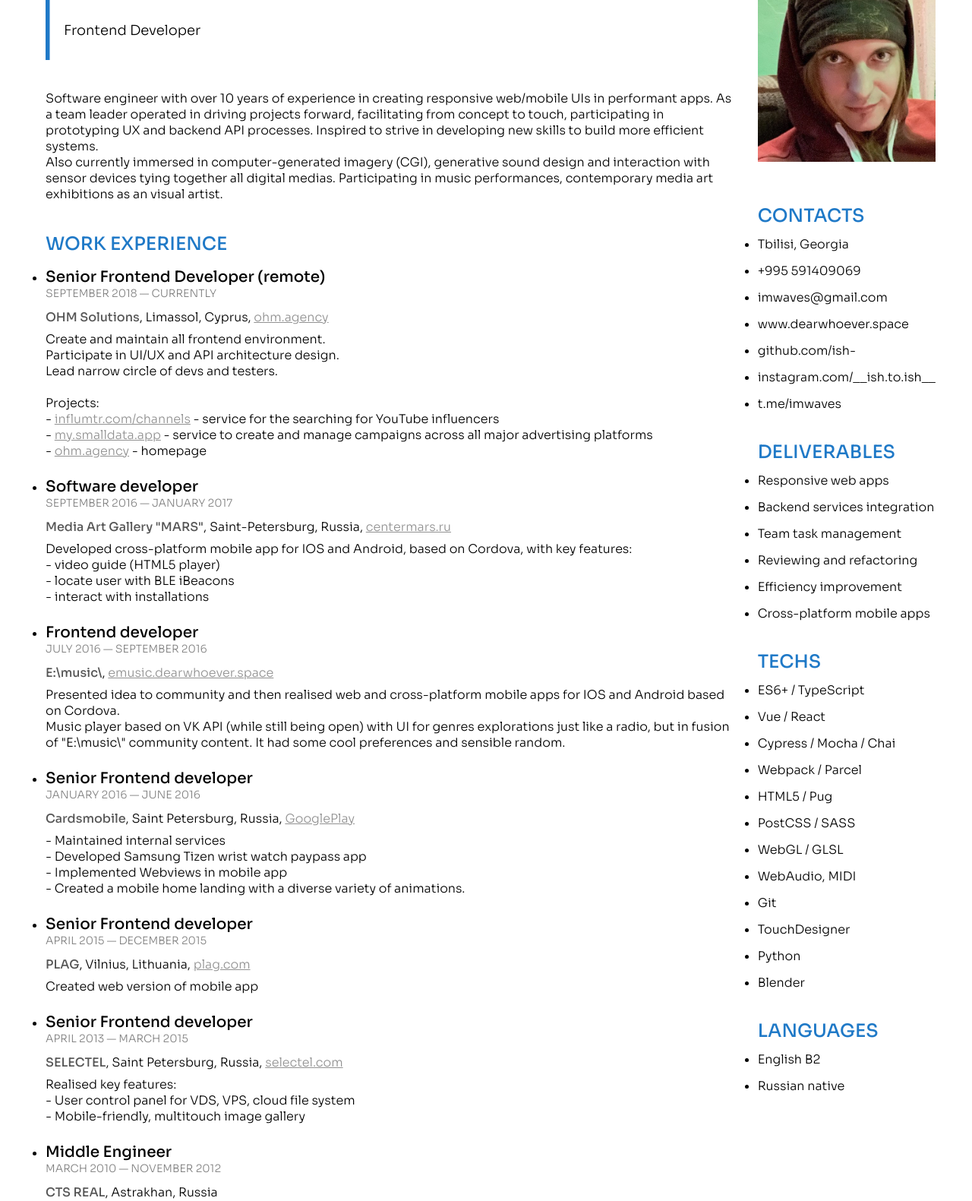
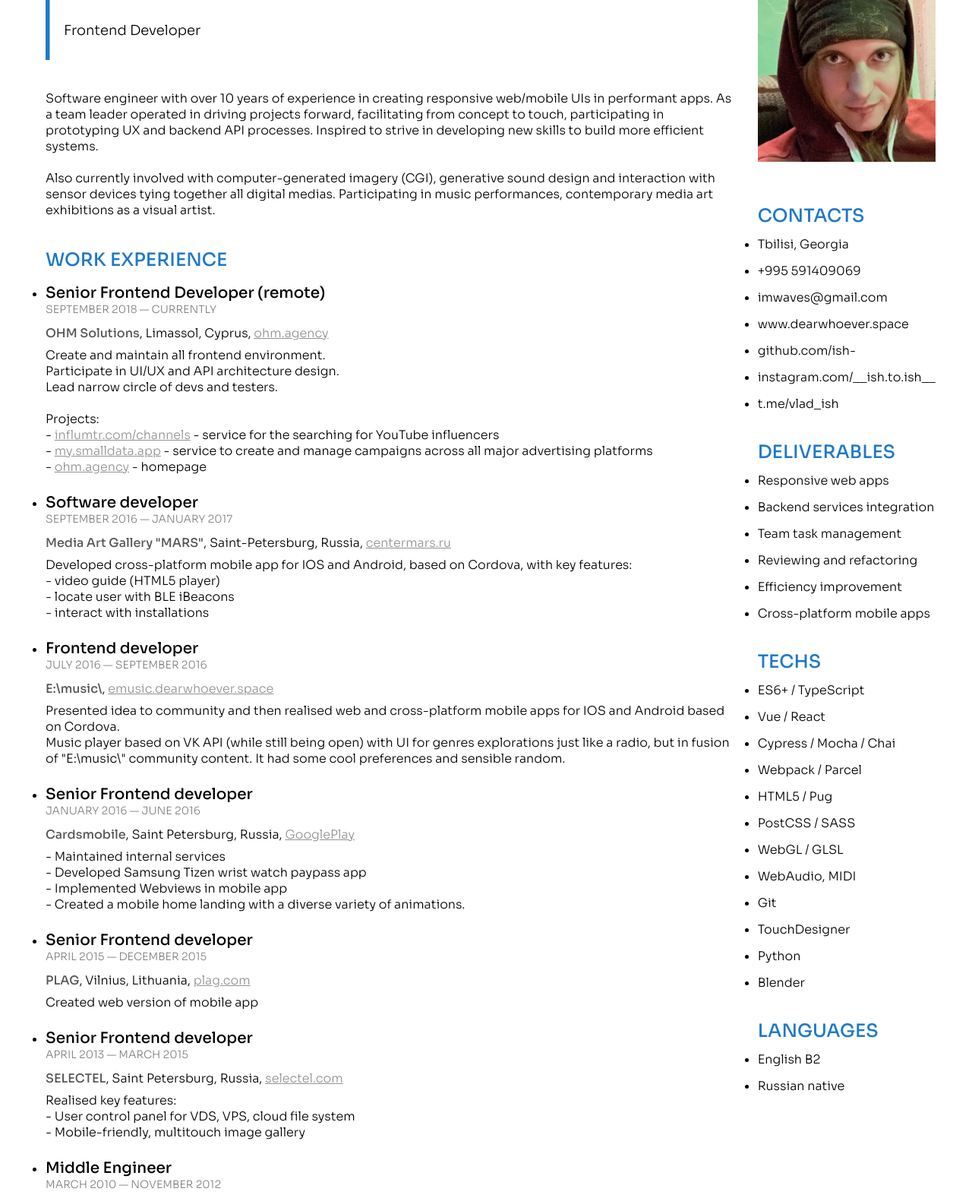
Before and after one commit to imwaves/cv, a website built with Parcel: page src/index.html in a window 1280 px wide. Shown: the part 119-1700 px from the top of the page at 76% size. Built offline with nearby package versions, Linux system fonts and the light colour scheme.

Commit message:
fix links

```diff
--- a/src/index.html
+++ b/src/index.html
@@ -15,7 +15,7 @@
       <div class="Header__title">Frontend Developer</div>
     </header>
 
-    <div class="About">Software engineer with over 10 years of experience in creating responsive web/mobile UIs in performant apps. As a team leader operated in driving projects forward, facilitating from concept to touch, participating in prototyping UX and backend API processes. Inspired to strive in developing new skills to build more efficient systems.<br>Also currently immersed in computer-generated imagery (CGI), generative sound design and interaction with sensor devices tying together all digital medias. Participating in music performances, contemporary media art exhibitions as an visual artist.
+    <div class="About">Software engineer with over 10 years of experience in creating responsive web/mobile UIs in performant apps. As a team leader operated in driving projects forward, facilitating from concept to touch, participating in prototyping UX and backend API processes. Inspired to strive in developing new skills to build more efficient systems.<br><br>Also currently involved with computer-generated imagery (CGI), generative sound design and interaction with sensor devices tying together all digital medias. Participating in music performances, contemporary media art exhibitions as a visual artist.
     </div>
 
     <section class="Works">
@@ -93,7 +93,7 @@
         <li class="Work">
           <div class="Work__title">Middle Engineer</div>
           <div class="Work__date">March 2010 — november 2012</div>
-          <div class="Work__company"><b>CTS REAL</b>, Astrakhan, Russia</div>
+          <div class="Work__company"><b>CTS REAL</b>, Astrakhan, Russia, <a href="https://real.su/">https://real.su/</a></div>
           <div class="Work__desc">
             Developed internal CRM service<br>
             Did adjust L2/L3 network services (routing/switching).
@@ -154,7 +154,7 @@
       </ul>
     </section>
 
-    <section class="Educat u-nobreak">
+    <!-- <section class="Educat u-nobreak">
       <h2>Education</h2>
 
       <ul>
@@ -165,7 +165,7 @@
           <div class="Educat__fac">Information Technologies</div>
         </li>
       </ul>
-    </section>
+    </section> -->
   </main>
   <aside class="Info">
     <img src="./assets/photo.jpg" alt="">
@@ -180,7 +180,7 @@
         <li><a href="https://dearwhoever.space">www.dearwhoever.space</a></li>
         <li><a href="https://github.com/ish-">github.com/ish-</a></li>
         <li><a href="https://instagram.com/__ish.to.ish__">instagram.com/__ish.to.ish__</a></li>
-        <li><a href="https://t.me/imwaves">t.me/imwaves</a></li>
+        <li><a href="https://t.me/vlad_ish">t.me/vlad_ish</a></li>
       </ul>
     </div>
 
```
